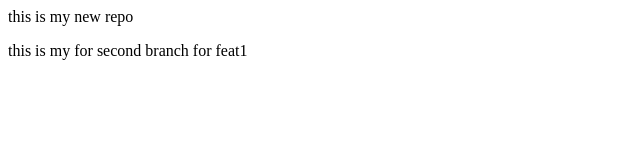
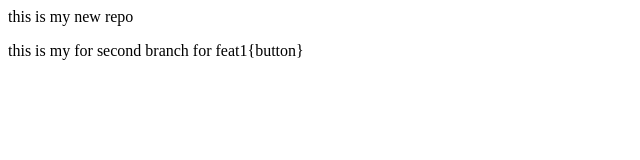
Before and after one commit to Ankitraj154/testdemo2, a plain HTML site: page index.html in a window 1280 px wide. Shown: the full height of the page, 0-640 px from the left. Drawn offline with Linux system fonts and the light colour scheme.

Commit message:
Conflict check

```diff
--- a/index.html
+++ b/index.html
@@ -2,5 +2,5 @@
     this is my new repo
 </p>
 <p>
-    this is my for second branch for feat1
+    this is my for second branch for feat1{button}
 </p>
```
